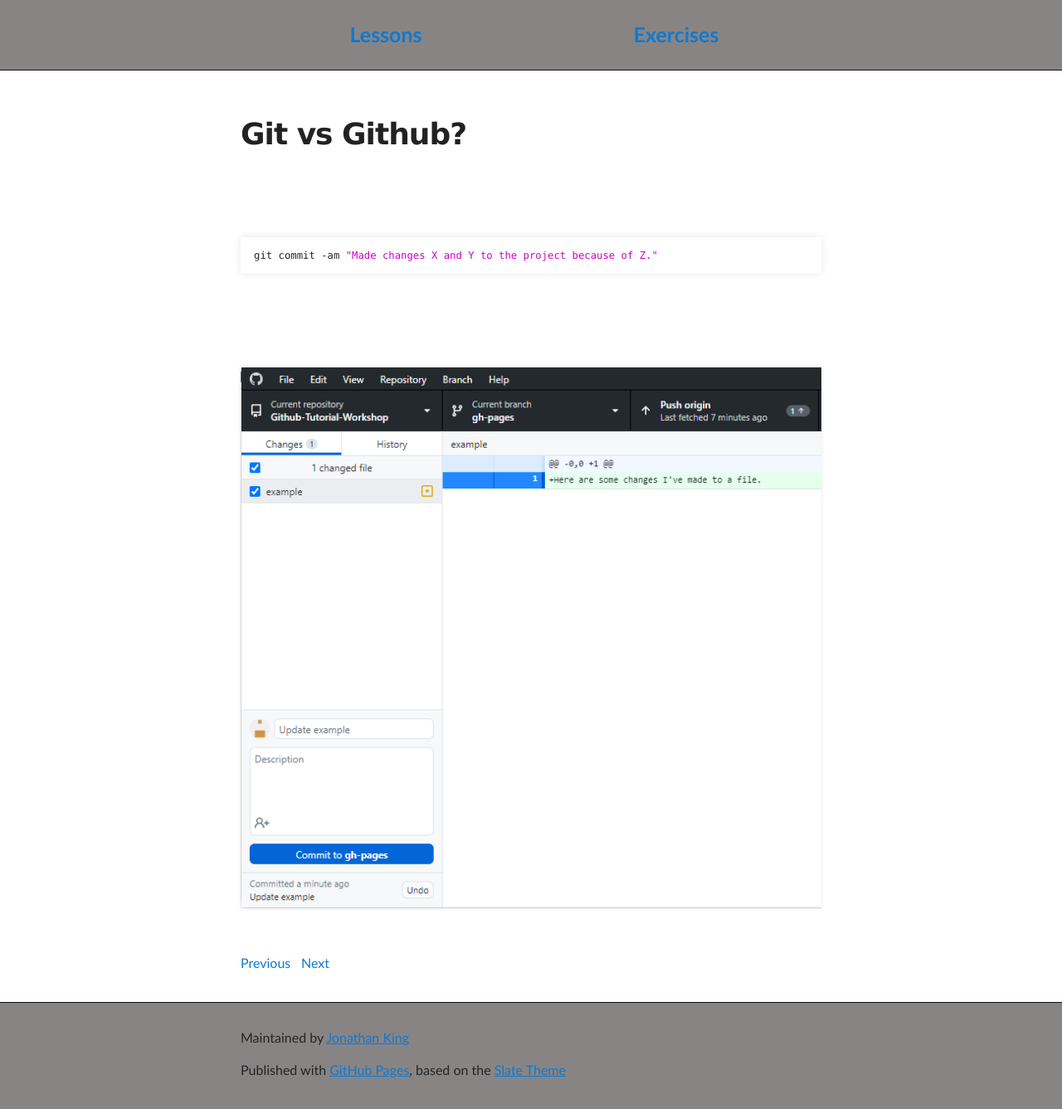
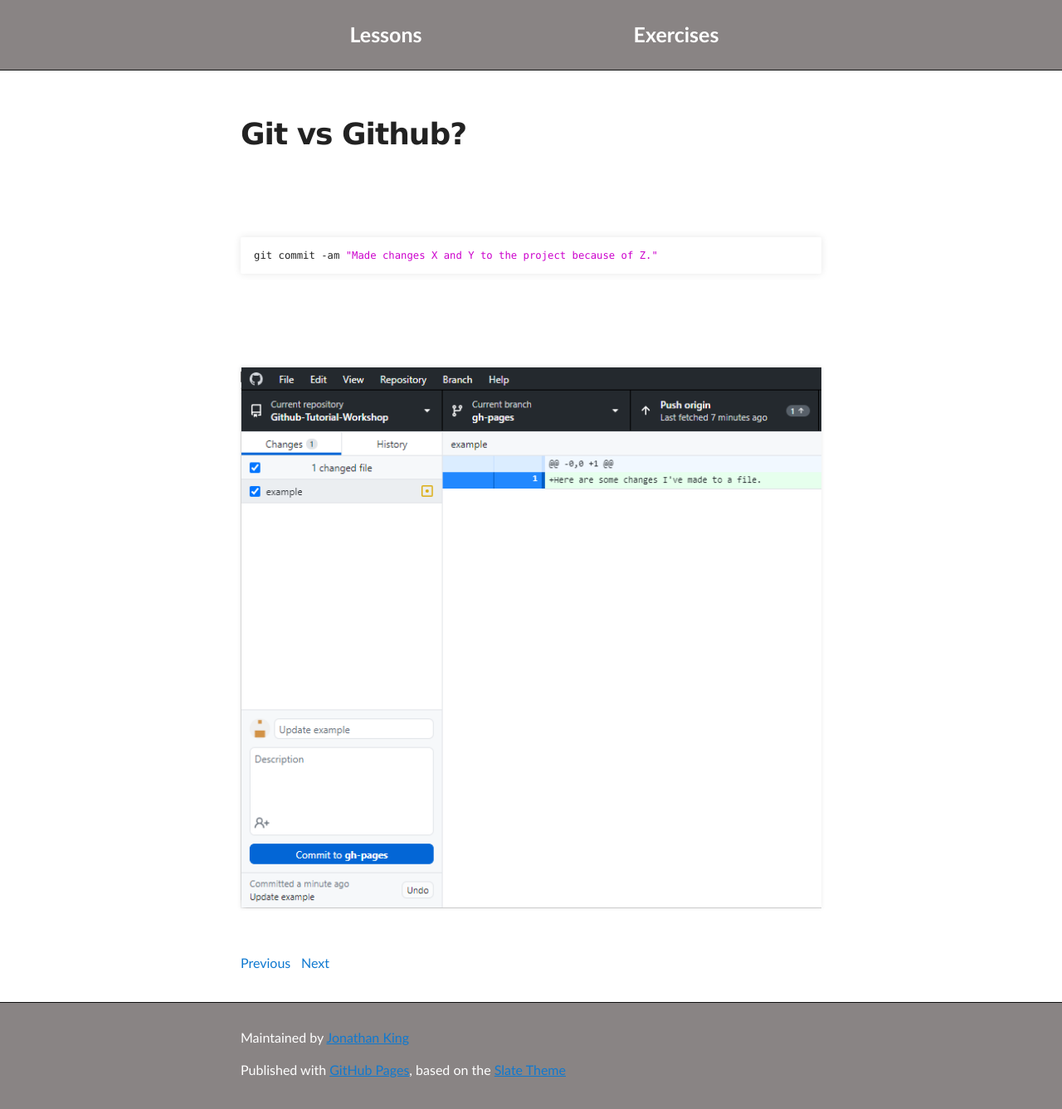
Before and after one commit to JonKing93/Github-Tutorial-Workshop, a Jekyll site: the page built from workshop/git-vs-github.md, in a window 1280 px wide. Shown: the whole page at 83% size. Built offline with Jekyll 4.4.1, drawn with Linux system fonts in a browser that asks for light colours.

Commit message:
header colors

```diff
--- a/assets/css/simple_style.css
+++ b/assets/css/simple_style.css
@@ -84,6 +84,7 @@ nav ul li {
 
 nav ul li a {
   /* Spacing of the links */
+  color: #fff;
   display: block;
   padding-top: 3px;
   padding-bottom: 3px;
@@ -168,7 +169,7 @@ Main content
 Footer
 ****************************/
 footer p {
-  color: #212529;
+  color: #fff;
 }
 footer a {
   text-decoration: underline;
```
